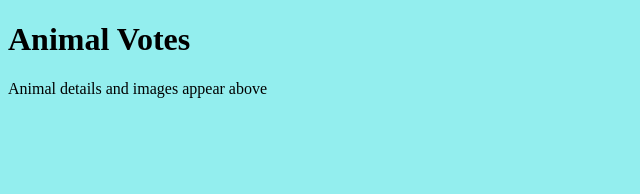
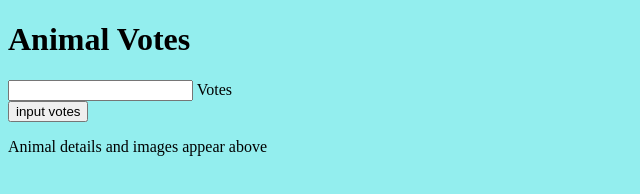
Before and after one commit to josephmangara/week-2-code-challenge, a website: page index.html in a window 1280 px wide. Shown: the whole page, without its empty margins (0-640 px from the left). Drawn offline with Linux system fonts and the light colour scheme; no server answers.

Commit message:
complete

```diff
--- a/index.html
+++ b/index.html
@@ -10,8 +10,12 @@
     <h1>Animal Votes</h1>
     <div id="animalDetails"></div>
         <h2 id="data"></h2>
-
     </div>
+    <input id="container" type="numbers">
+    <label>Votes</label>
+    <br>
+    <button onclick="displayVotes()">input votes</button>
+    <div id="displayResult"></div>
     <p>Animal details and images appear above</p>
     <script src="index.js"></script>
 </body>
--- a/index.js
+++ b/index.js
@@ -4,18 +4,17 @@
 let characters = []
 document.addEventListener("DOMContentLoaded", function(){
     getCharacters()
-})
+});
 
 function getCharacters(){
 fetch("https://my-json-server.typicode.com/josephmangara/week-2-code-challenge/characters")
 .then(res => res.json())
 .then(data => {
  displayContent(data)
-})}
+})};
 
 function displayContent(data) {
     for (let character of data){
-    console.log(character)
     let list = document.getElementById("data");
     let li = document.createElement('li');
     li.textContent = character.name;
@@ -28,7 +27,16 @@ function displayAnimalDetails(character){
     <h2 id="data">${character.name}</h2>
     <img src="${character.image}" alt="${character.name} Image">
     <p>Votes: ${character.votes}</p>
-    <button onclick="vote(${character.id})">vote<button>
-    <button onclick="resetvote(${character.id})">reset votes</button>
     `;
 }
+
+function displayVotes() {
+    const numberInput = document.getElementById('container').value;
+    const displayResult = document.getElementById('displayResult');
+
+    if (!isNaN(numberInput) && numberInput !== '') {
+        displayResult.textContent = `Votes: ${numberInput}`;
+    } else {
+        displayResult.textContent = 'Please enter a valid number.';
+    }
+}
```
